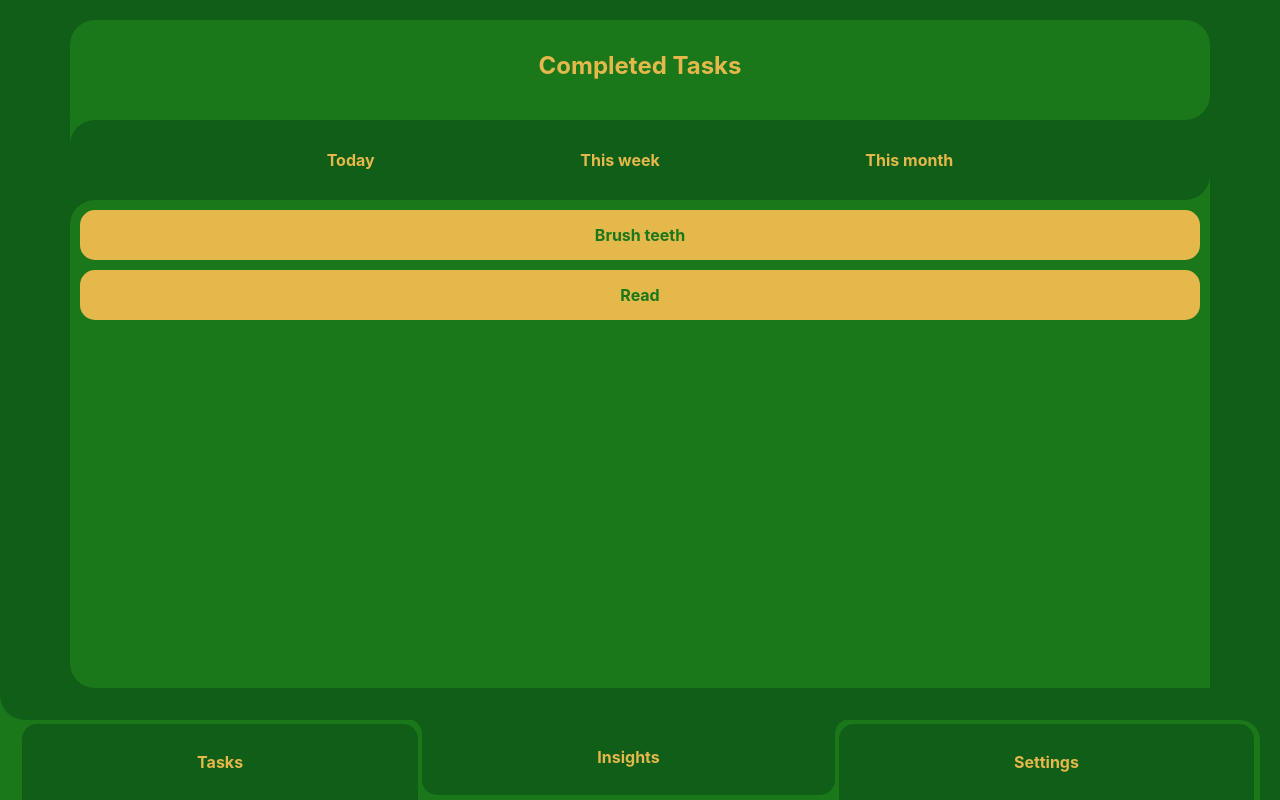
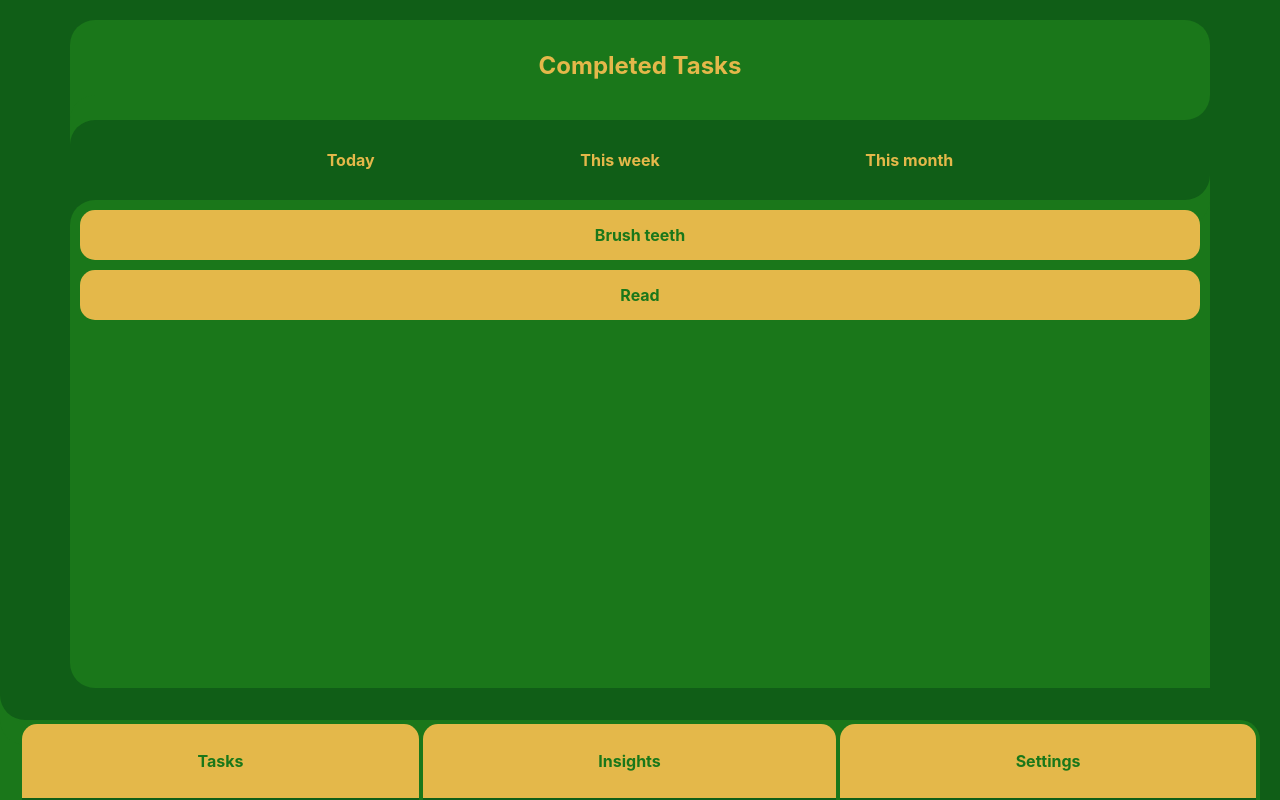
Before and after one commit to james-julius/Habit, a React (Create React App) app: page / in a window 1280 px wide. Built offline with nearby package versions, Linux system fonts and the light colour scheme.

Commit message:
Nav now changes with link

```diff
--- a/src/components/Nav/Nav.js
+++ b/src/components/Nav/Nav.js
@@ -10,9 +10,9 @@ export default function Nav() {
         <div class="nav-container">
             <nav>
                 <ul class="nav-list">
-                    <NavLink to="/tasks">Tasks</NavLink>
+                    <NavLink to="/">Tasks</NavLink>
                     <NavLink to="/">Insights</NavLink>
-                    <NavLink to="/settings">Settings</NavLink>
+                    <NavLink to="/">Settings</NavLink>
                 </ul>
             </nav>
         </div>
--- a/src/components/Nav/Nav.scss
+++ b/src/components/Nav/Nav.scss
@@ -34,8 +34,7 @@
         ul {
             height: 100%;
             width: 100%;
-            padding: 4px 4px 0px 2.5vh;
-            border-top-left-radius: 25px;
+            padding: 4px 2px 2px 2.5vh;
             overflow: hidden;
             margin: 0px;
             display: flex;
@@ -51,37 +50,25 @@
                 font-weight: bold;
                 background-color: $backgroundColor;
                 color: $secondaryColor;
-                border-radius: 15px 15px 0px 0px;
+                border-radius: 15px 15px 15px 15px;
                 flex-grow: 1;
+                z-index: 8;
                 margin: 0px 2px;
-                z-index: 8;
+                text-decoration: none;
             }
             .active {
-                border-radius: 0px 0px 15px 15px;
-                bottom: 5px;
-                z-index: 4;
+                transition: 1s;
+                background-color: $secondaryColor;
+                color: $primaryColor;
+                border-radius: 15px 15px 0px 0px;
                 &:before {
                     content: "";
                     position: absolute;
-                    border-top-right-radius: 15px;
-                    top: 0px;
-                    height: 15px;
-                    width: 25px;
-                    left: -25px;
-                    background-color: $primaryColor;
-                    box-shadow: 15px 0px 0px 0px $backgroundColor;
-                    z-index: 4;
-                }
-                &:after {
-                    content: "";
-                    position: absolute;
-                    border-top-left-radius: 15px;
-                    top: 0px;
-                    height: 15px;
-                    width: 25px;
-                    right: -25px;
-                    background-color: $primaryColor;
-                    box-shadow: -15px 0px 0px 0px $backgroundColor;
+                    bottom: -20px;
+                    height: 20px;
+                    width: 100%;
+                    left: 0px;
+                    background-color: $backgroundColor;
                     z-index: 4;
                 }
             }
```
